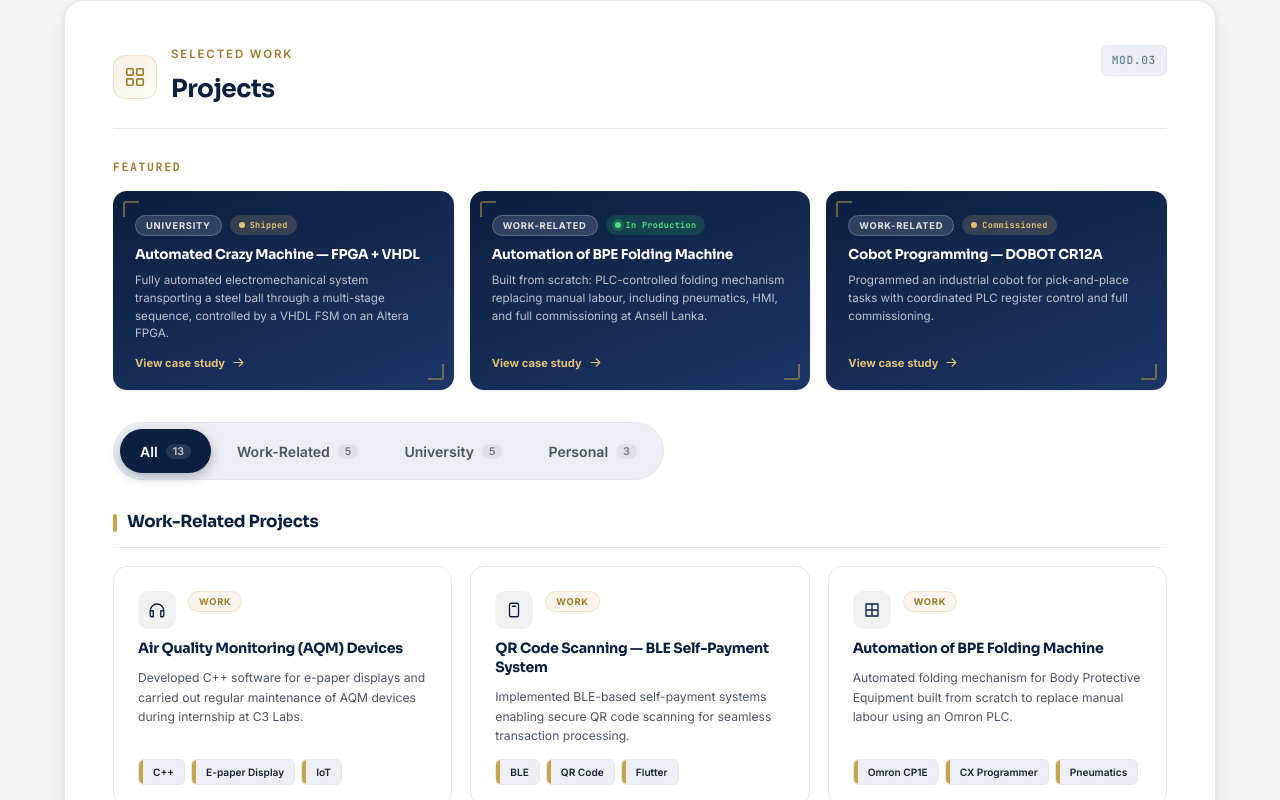
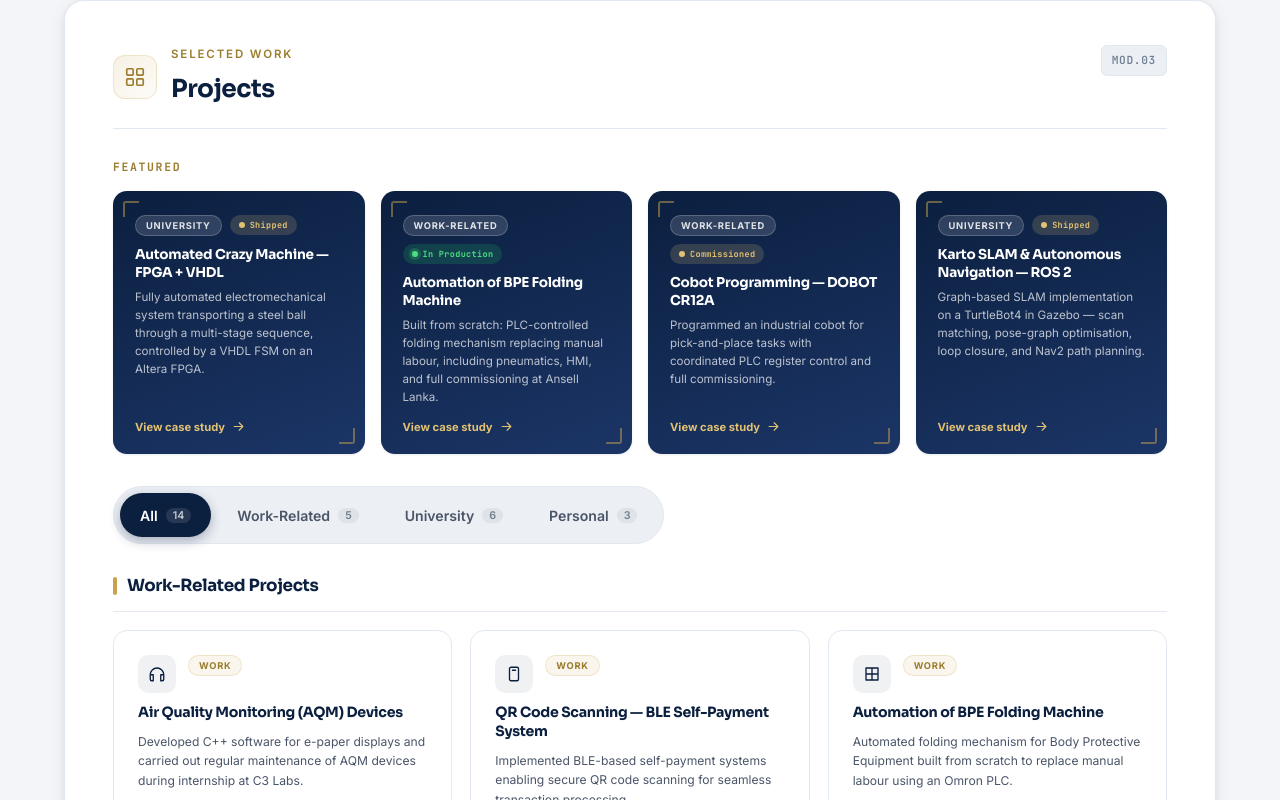
Before and after one commit to Hashin2003/Portfolio, a plain HTML site: page index.html in a window 1280 px wide. Shown: the part 2000-2800 px from the top of the page. Drawn offline with Linux system fonts and the light colour scheme.

Commit message:
Add Karto SLAM project, update counts to 14, remove CWA highlight box

```diff
--- a/index.html
+++ b/index.html
@@ -88,7 +88,7 @@
         <path id="tracePath" d="M0,20 L120,20 L150,8 L850,8 L880,20 L1000,20"/>
       </svg>
       <div class="stats-grid">
-        <div class="stat-node"><span class="stat-num">13</span><span class="stat-label">Projects Logged</span></div>
+        <div class="stat-node"><span class="stat-num">14</span><span class="stat-label">Projects Logged</span></div>
         <div class="stat-node"><span class="stat-num">2</span><span class="stat-label">Industry Internships</span></div>
         <div class="stat-node"><span class="stat-num">80.52<small>%</small></span><span class="stat-label">Course Weighted Avg.</span></div>
         <div class="stat-node"><span class="stat-num">4<small>th</small></span><span class="stat-label">Year Undergraduate</span></div>
@@ -177,12 +177,21 @@
           <p class="featured-desc">Programmed an industrial cobot for pick-and-place tasks with coordinated PLC register control and full commissioning.</p>
           <span class="featured-cta">View case study <svg class="ico" viewBox="0 0 24 24"><path d="M5 12h14M13 6l6 6-6 6"/></svg></span>
         </button>
+        <button class="featured-card" type="button" data-modal="modal-karto-slam" aria-haspopup="dialog">
+          <div class="featured-card-tags">
+            <span class="project-tag-cat">University</span>
+            <span class="status-chip status-shipped">Shipped</span>
+          </div>
+          <h3 class="featured-title">Karto SLAM &amp; Autonomous Navigation — ROS 2</h3>
+          <p class="featured-desc">Graph-based SLAM implementation on a TurtleBot4 in Gazebo — scan matching, pose-graph optimisation, loop closure, and Nav2 path planning.</p>
+          <span class="featured-cta">View case study <svg class="ico" viewBox="0 0 24 24"><path d="M5 12h14M13 6l6 6-6 6"/></svg></span>
+        </button>
       </div>
 
       <div class="filter-bar" role="tablist" aria-label="Filter projects">
-        <button class="filter-btn active" type="button" role="tab" aria-selected="true"  data-filter="all">All <span class="count">13</span></button>
+        <button class="filter-btn active" type="button" role="tab" aria-selected="true"  data-filter="all">All <span class="count">14</span></button>
         <button class="filter-btn"        type="button" role="tab" aria-selected="false" data-filter="work">Work-Related <span class="count">5</span></button>
-        <button class="filter-btn"        type="button" role="tab" aria-selected="false" data-filter="university">University <span class="count">5</span></button>
+        <button class="filter-btn"        type="button" role="tab" aria-selected="false" data-filter="university">University <span class="count">6</span></button>
         <button class="filter-btn"        type="button" role="tab" aria-selected="false" data-filter="personal">Personal <span class="count">3</span></button>
       </div>
 
@@ -289,6 +298,17 @@
           <p class="project-description">Used data structures and algorithms in Python to build a management system for autonomous vehicle tracking and routing.</p>
           <div class="project-tech-row">
             <span class="project-tech">Python</span><span class="project-tech">Data Structures</span><span class="project-tech">Algorithms</span>
+          </div>
+        </button>
+        <button class="project-card" type="button" data-category="university" data-modal="modal-karto-slam" aria-haspopup="dialog">
+          <div class="project-card-head">
+            <div class="project-card-icon"><svg class="ico" viewBox="0 0 24 24"><circle cx="12" cy="12" r="3"/><path d="M3 12h3M18 12h3M12 3v3M12 18v3M5.6 5.6l2.1 2.1M16.3 16.3l2.1 2.1M5.6 18.4l2.1-2.1M16.3 7.7l2.1-2.1"/></svg></div>
+            <span class="project-tag-cat">University</span>
+          </div>
+          <h4 class="project-title">Karto SLAM &amp; Autonomous Navigation — ROS 2</h4>
+          <p class="project-description">Graph-based SLAM implementation using slam_karto_ros2 on a TurtleBot4 in Gazebo — scan matching, pose-graph optimisation, loop closure, and Nav2 path planning.</p>
+          <div class="project-tech-row">
+            <span class="project-tech">ROS 2</span><span class="project-tech">Karto SLAM</span><span class="project-tech">Gazebo</span><span class="project-tech">Nav2</span>
           </div>
         </button>
         <button class="project-card" type="button" data-category="university" data-modal="modal-road" aria-haspopup="dialog">
--- a/projects-data.js
+++ b/projects-data.js
@@ -97,6 +97,43 @@ const PROJECTS = {
         <li>Used holding registers to send and receive data with the PLC.</li>
         <li>Performed testing, debugging, and final commissioning.</li>
       </ul>
+    `
+  },
+
+  "modal-karto-slam": {
+    title: "Karto SLAM & Autonomous Navigation — ROS 2",
+    type: "University · Autonomous Robotics",
+    year: "2025",
+    tech: ["ROS 2", "Karto SLAM", "Gazebo", "TurtleBot4", "Nav2", "Python", "slam_karto_ros2"],
+    repo: { label: "Coursework — not publicly hosted" },
+    body: `
+      <h4>Project Overview</h4>
+      <p>As part of our autonomous robotics coursework, we delved into Karto SLAM — a graph-based optimisation algorithm for real-time 2D mapping and localisation. Using ROS 2 as our core framework, we implemented and tested the system through the ADLINK open-source package <em>slam_karto_ros2</em>.</p>
+      <p>Our goal was to understand how mobile robots build and refine a map while simultaneously tracking their own position — the core challenge of SLAM (Simultaneous Localisation and Mapping).</p>
+
+      <h4>Technical Breakdown</h4>
+      <ul>
+        <li><strong>Scan Matching:</strong> Analysed how Karto aligns successive LiDAR scans to estimate robot displacement with high accuracy.</li>
+        <li><strong>Pose-Graph Generation:</strong> Studied how each robot pose is added as a node, with edges encoding spatial constraints between positions.</li>
+        <li><strong>Loop Closure:</strong> Explored how the system detects revisited locations and applies graph optimisation to correct accumulated drift.</li>
+        <li><strong>Data Association:</strong> Investigated how sensor measurements are matched to existing map features to maintain consistency.</li>
+      </ul>
+
+      <h4>Simulation & Integration</h4>
+      <ul>
+        <li>Ran the full SLAM pipeline on a TurtleBot4 mobile robot inside the Gazebo simulation environment.</li>
+        <li>Integrated Nav2 for autonomous path planning and localisation, enabling the robot to navigate while building the map in real time.</li>
+        <li>Assessed map accuracy and system stability under different navigation patterns and environments.</li>
+      </ul>
+
+      <h4>Key Outcomes</h4>
+      <ul>
+        <li>Gained deep insight into sensor fusion and graph optimisation for mobile robotics.</li>
+        <li>Understood the trade-offs between theoretical modelling and real-time SLAM performance.</li>
+        <li>Successfully demonstrated a working autonomous mapping and navigation system in simulation.</li>
+      </ul>
+
+      <p><em>Collaborated with Aakash Kumareson and Chiranga Karunaratne. Guidance from faculty mentors and ADLINK ROS open-source community.</em></p>
     `
   },
 
--- a/styles.css
+++ b/styles.css
@@ -434,7 +434,7 @@ h1,h2,h3,h4,h5 { font-family:'Sora','Inter',sans-serif; letter-spacing:-0.02em;
 [data-theme="dark"] .featured-label { color:var(--accent); }
 
 .featured-grid {
-  display:grid; grid-template-columns:repeat(3,1fr);
+  display:grid; grid-template-columns:repeat(4,1fr);
   gap:16px; margin-bottom:32px;
 }
 
@@ -806,7 +806,7 @@ h1,h2,h3,h4,h5 { font-family:'Sora','Inter',sans-serif; letter-spacing:-0.02em;
 .build-log-accent { color:#4ade80; font-weight:600; }
 
 /* ── RESPONSIVE ─────────────────────────────────────────────── */
-@media (max-width:1024px) { .featured-grid { grid-template-columns:1fr 1fr; } }
+@media (max-width:1100px) { .featured-grid { grid-template-columns:1fr 1fr; } }
 @media (max-width:700px)  { .featured-grid { grid-template-columns:1fr; } }
 
 @media (max-width:900px) {
```
